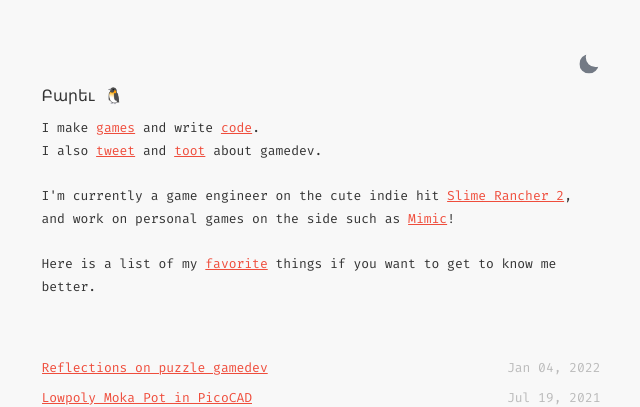
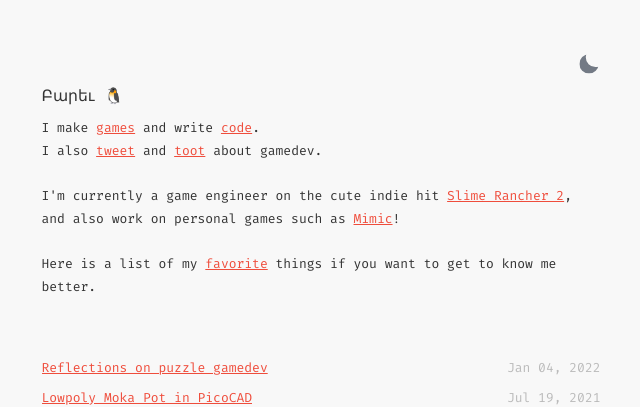
Before and after one commit to sourencho/sourencho.github.io, a Jekyll site: the page built from index.html, in a window 1280 px wide. Shown: the top 407 px of the page, without its empty margins (319-959 px from the left). Built offline with Jekyll 4.4.1, drawn with Linux system fonts in a browser that asks for light colours.

Commit message:
Update index.html

```diff
--- a/index.html
+++ b/index.html
@@ -19,7 +19,7 @@ layout: default
     <br>
 
     <p>
-        I'm currently a game engineer on the cute indie hit <a href="https://store.steampowered.com/app/1657630/Slime_Rancher_2/" target="_blank">Slime Rancher 2</a>, and work on personal games on the side such as <a href="https://sourencho.itch.io/mimic" target="_blank">Mimic</a>!
+        I'm currently a game engineer on the cute indie hit <a href="https://store.steampowered.com/app/1657630/Slime_Rancher_2/" target="_blank">Slime Rancher 2</a>, and also work on personal games such as <a href="https://sourencho.itch.io/mimic" target="_blank">Mimic</a>!
     </p>
     <br>
 
```
